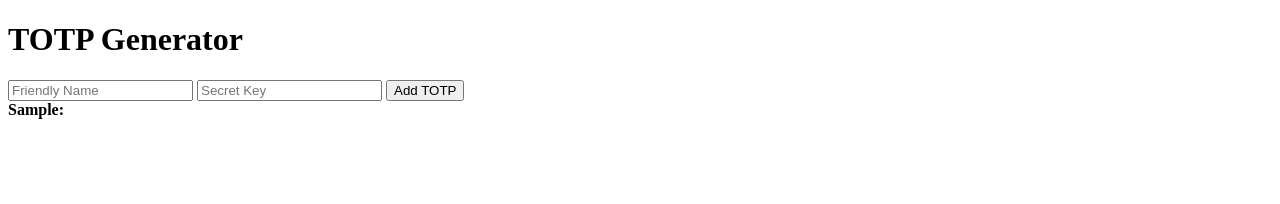
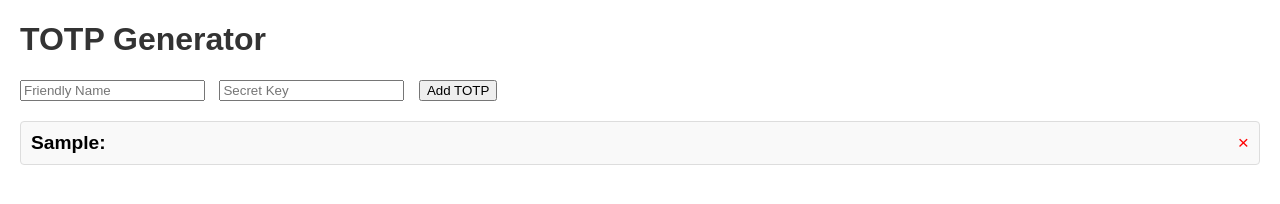
Before and after one commit to maskedpirate/totp-app, a website built with webpack: page src/index.html in a window 1280 px wide. Both pictures are taken after typing "Sample", "Sample" into the empty fields and a click on the button "Add TOTP". Built offline with nearby package versions, Linux system fonts and the light colour scheme; what otplib would draw is missing.

Commit message:
visual improvements

```diff
--- a/src/index.html
+++ b/src/index.html
@@ -4,6 +4,40 @@
   <meta charset="UTF-8">
   <meta name="viewport" content="width=device-width, initial-scale=1.0">
   <title>TOTP Generator</title>
+  <style>
+    body {
+      font-family: Arial, sans-serif;
+      margin: 20px;
+    }
+    h1 {
+      color: #333;
+    }
+    #totp-form {
+      margin-bottom: 20px;
+    }
+    #totp-form input {
+      margin-right: 10px;
+    }
+    .token {
+      display: flex;
+      align-items: center;
+      justify-content: space-between;
+      background-color: #f9f9f9;
+      padding: 10px;
+      border: 1px solid #ddd;
+      border-radius: 4px;
+      margin-bottom: 10px;
+    }
+    .token strong {
+      font-size: 1.2em;
+      margin-right: 10px;
+    }
+    .delete-btn {
+      cursor: pointer;
+      color: red;
+      font-size: 1.2em;
+    }
+  </style>
 </head>
 <body>
   <h1>TOTP Generator</h1>
--- a/src/index.ts
+++ b/src/index.ts
@@ -23,14 +23,34 @@ function saveStoredTOTPs(entries: TOTPEntry[]) {
   localStorage.setItem('totp-entries', JSON.stringify(entries));
 }
 
+function deleteTOTP(index: number) {
+  const entries = getStoredTOTPs();
+  entries.splice(index, 1);
+  saveStoredTOTPs(entries);
+  updateTOTPDisplay();
+}
+
 function updateTOTPDisplay() {
   const entries = getStoredTOTPs();
   totpList.innerHTML = '';
-  entries.forEach(entry => {
+  entries.forEach((entry, index) => {
     const token = totp.generate(entry.secretKey);
     const div = document.createElement('div');
-    div.innerHTML = `<strong>${entry.friendlyName}:</strong> ${token}`;
+    div.className = 'token';
+    div.innerHTML = `
+      <strong>${entry.friendlyName}:</strong> ${token}
+      <span class="delete-btn" data-index="${index}">&times;</span>
+    `;
     totpList.appendChild(div);
+  });
+
+  document.querySelectorAll('.delete-btn').forEach(btn => {
+    btn.addEventListener('click', (event) => {
+      const index = (event.target as HTMLElement).getAttribute('data-index');
+      if (index !== null && confirm('Are you sure you want to delete this TOTP?')) {
+        deleteTOTP(parseInt(index));
+      }
+    });
   });
 }
 
```
Lines whose indentation alone changed are shown as unchanged.
